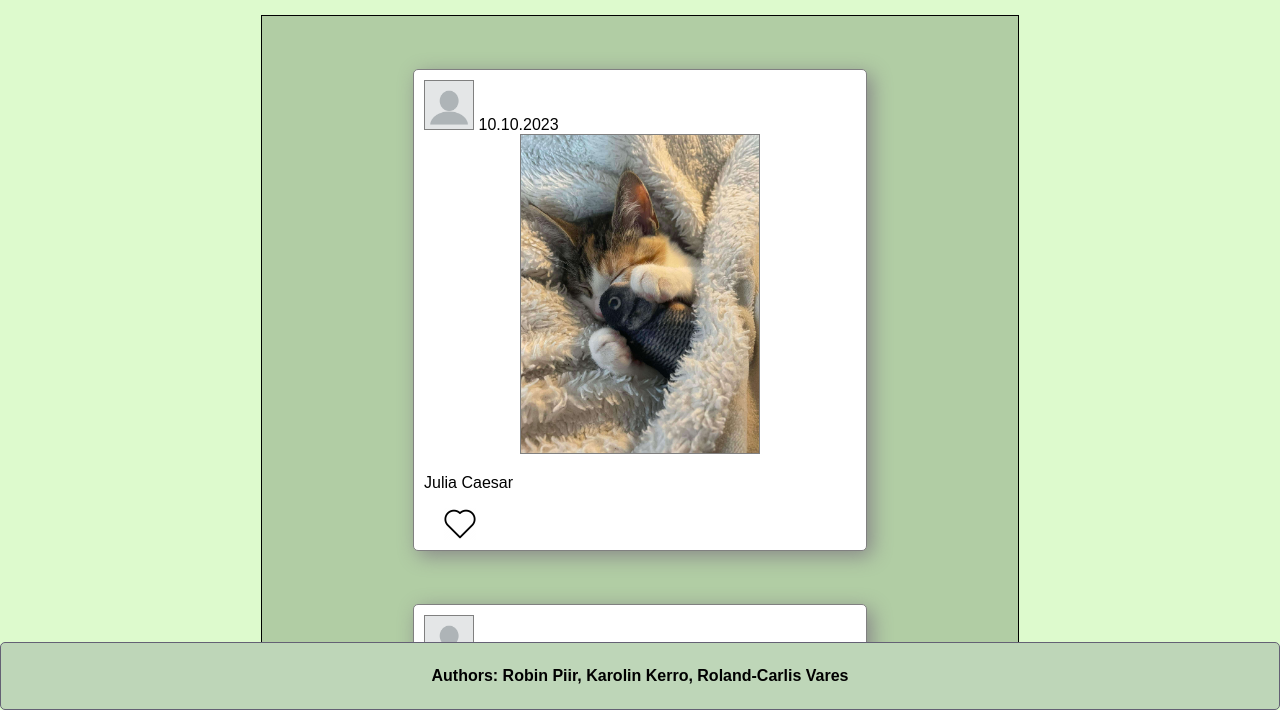
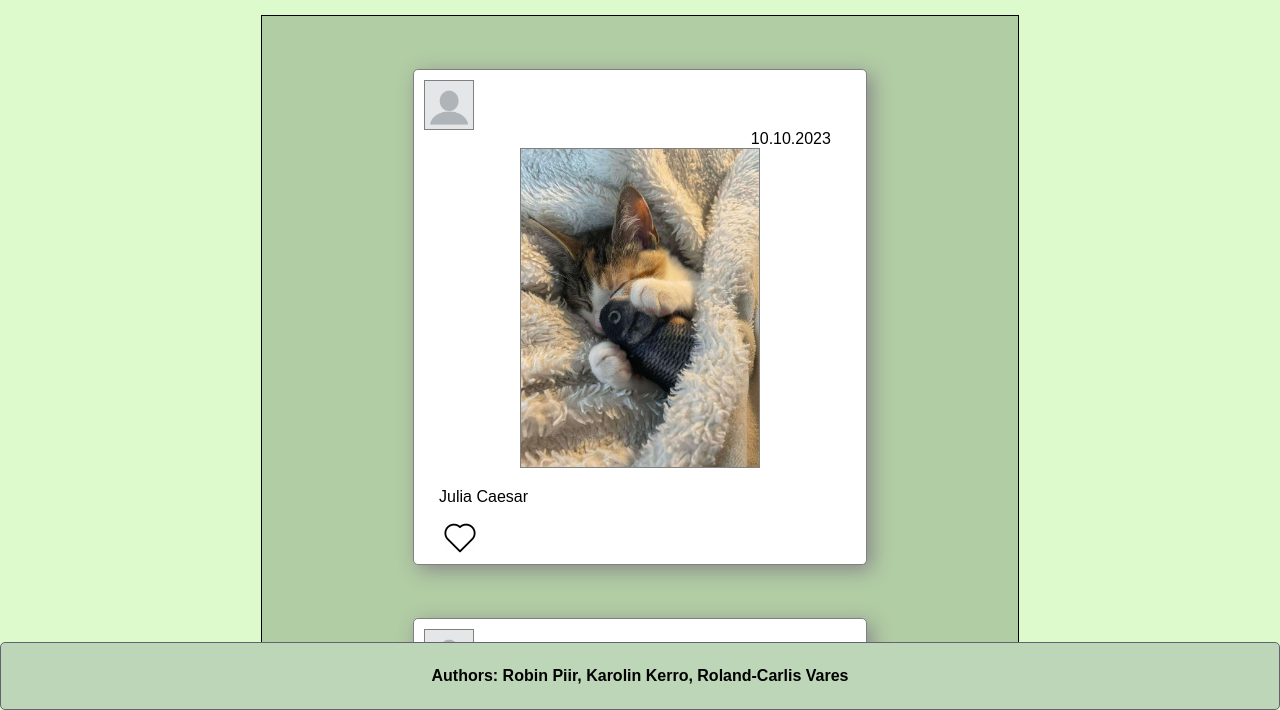
Before and after one commit to RobinPiir/WAD2023, a plain HTML site: page index.html in a window 1280 px wide. Shown: the part 90-800 px from the top of the page. Drawn offline with Linux system fonts and the light colour scheme.

Commit message:
added a descendant selector

```diff
--- a/res/css/style.css
+++ b/res/css/style.css
@@ -130,7 +130,8 @@ body{
 
 .comment{
     margin-top: 20px;
-    margin-left: 10px;
+    margin-left: 25px;
+    vertical-align: top;
 }
 
 .box-image{
@@ -220,3 +221,9 @@ form ~ p {
     color: #092747;
 
 }
+
+header time{
+    margin-right: 35px;
+    text-align: right;
+    display: block;
+}
```
